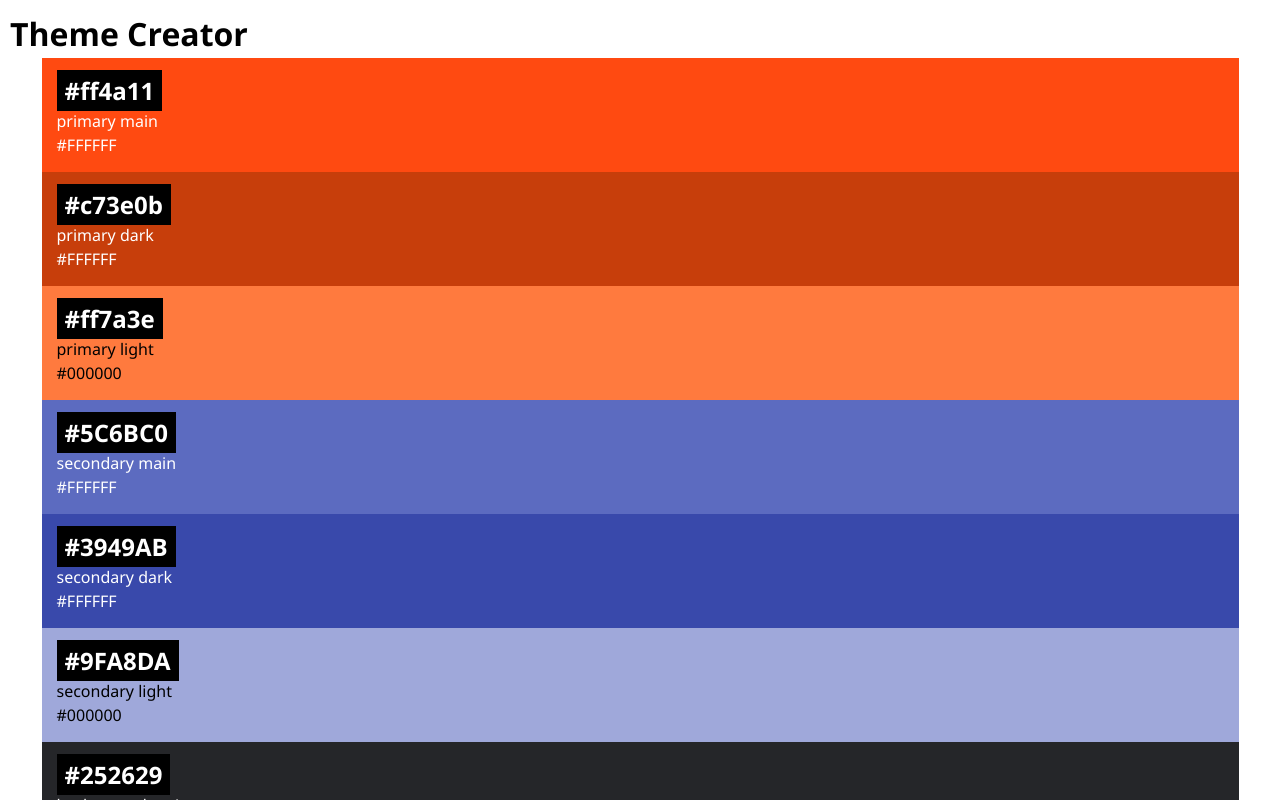
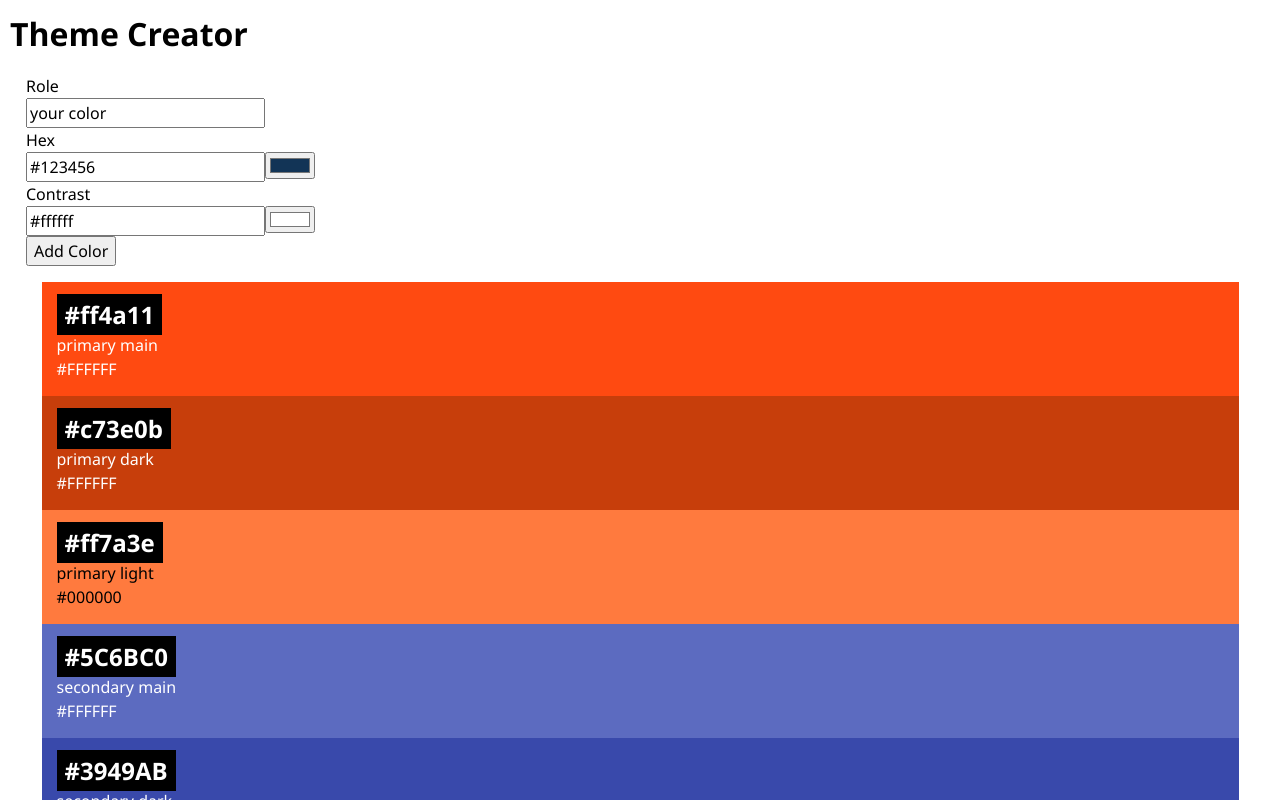
Before and after one commit to yonz-git/color-theme-app, a React (Vite) app: page / in a window 1280 px wide. Shown: the top 800 px of the page. Built offline with nearby package versions, Linux system fonts and the light colour scheme.

Commit message:
add-color

```diff
--- a/src/App.css
+++ b/src/App.css
@@ -2,3 +2,7 @@
   font-family: "Segoe UI", "Helvetica Neue", Arial, sans-serif;
   padding: 10px;
 }
+
+.color-form {
+  padding: 1rem;
+}
--- a/src/App.jsx
+++ b/src/App.jsx
@@ -1,13 +1,22 @@
+import { useState } from "react";
 import { initialColors } from "./lib/colors";
 import Color from "./Components/Color/Color";
+import ColorForm from "./Components/ColorForm/ColorForm";
+
 import "./App.css";
 
 function App() {
+  const [colors, setColors] = useState(initialColors);
+
+  function handleAddColor(newColor) {
+    setColors([newColor, ...colors]);
+  }
   return (
     <>
       <h1>Theme Creator</h1>
+      <ColorForm className="color-form" onSubmitColor={handleAddColor} />
       <div className="colorTheme">
-        {initialColors.map((color) => (
+        {colors.map((color) => (
           <Color key={color.id} color={color} />
         ))}
       </div>
--- /dev/null
+++ b/src/Components/ColorForm/ColorForm.jsx
@@ -0,0 +1,48 @@
+import ColorInput from "../ColorInput/ColorInput";
+
+export default function ColorForm({
+  onSubmitColor,
+  initialData = { role: "your color", hex: "#123456", contrastText: "#ffffff" },
+}) {
+  function handleSubmit(event) {
+    event.preventDefault();
+    const formData = new FormData(event.target);
+    const data = Object.fromEntries(formData);
+
+    const newColorWithId = {
+      ...data,
+      id: crypto.randomUUID(),
+    };
+    onSubmitColor(newColorWithId);
+    event.target.reset();
+  }
+
+  return (
+    <form className="color-form" onSubmit={handleSubmit}>
+      <label htmlFor="role">
+        Role
+        <br />
+        <input
+          type="text"
+          id="role"
+          name="role"
+          defaultValue={initialData.role}
+        />
+      </label>
+      <br />
+      <label htmlFor="hex">
+        Hex
+        <br />
+        <ColorInput id="hex" defaultValue={initialData.hex} />
+      </label>
+      <br />
+      <label htmlFor="contrastText">
+        Contrast
+        <br />
+        <ColorInput id="contrastText" defaultValue={initialData.contrastText} />
+      </label>
+      <br />
+      <button> Add Color </button>
+    </form>
+  );
+}
--- /dev/null
+++ b/src/Components/ColorInput/ColorInput.jsx
@@ -0,0 +1,22 @@
+import { useState } from "react";
+
+export default function ColorInput({ id, defaultValue }) {
+  const [inputValue, setInputValue] = useState(defaultValue);
+
+  function handleInputValue(event) {
+    setInputValue(event.target.value);
+  }
+
+  return (
+    <>
+      <input
+        type="text"
+        id={id}
+        name={id}
+        value={inputValue}
+        onChange={handleInputValue}
+      />
+      <input type="color" value={inputValue} onChange={handleInputValue} />
+    </>
+  );
+}
```
